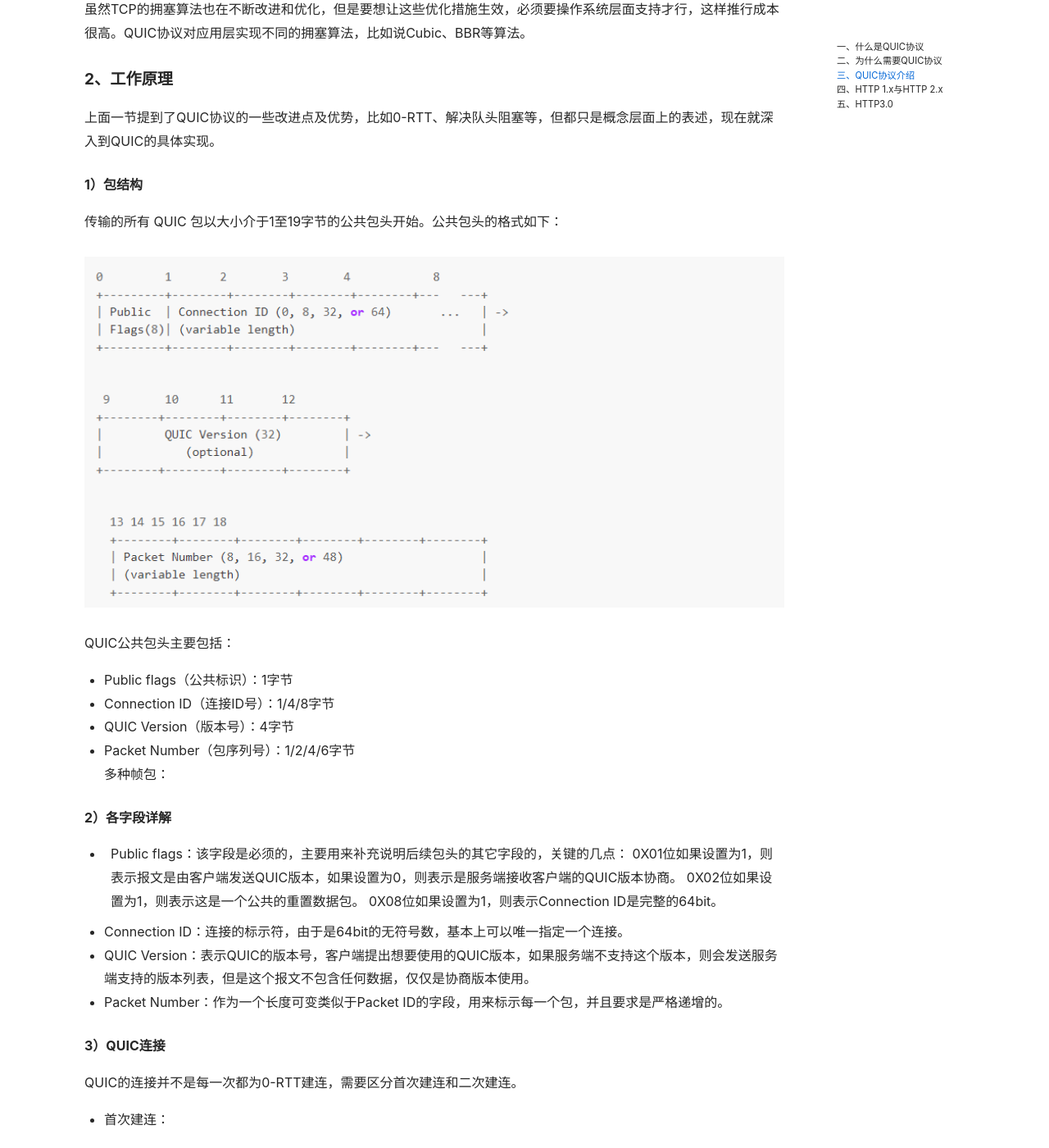
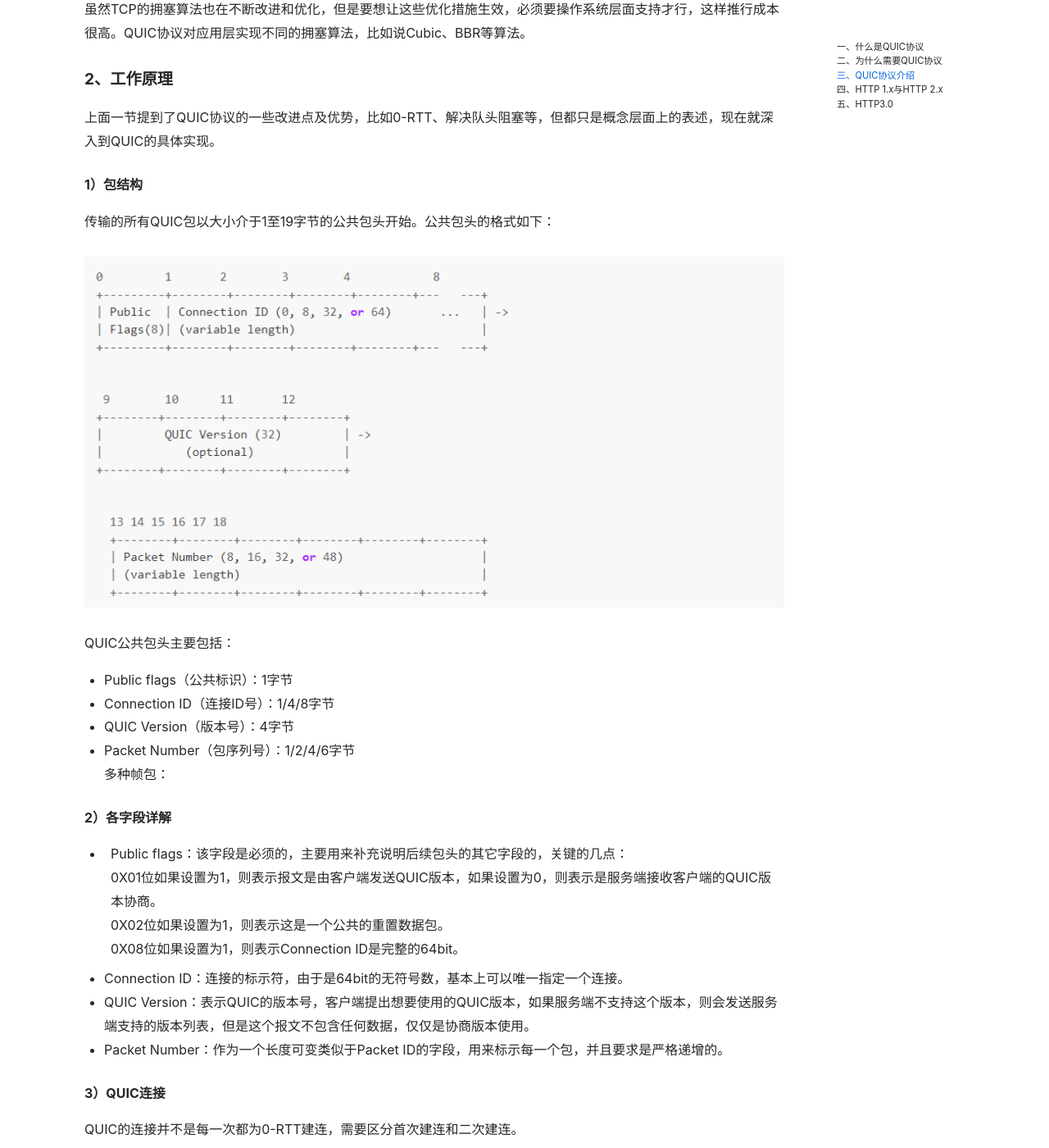
Before and after one commit to comeonlian/comeonlian.github.io, a Jekyll site: the page built from _posts/2019-04-01-quic-http.md, in a window 1280 px wide and 1400 px high, scrolled down 6400 px. Shown: the whole window at 82% size. Built offline with Jekyll 4.4.1, drawn with Linux system fonts in a browser that asks for light colours; nearby versions of some CDN libraries.

Commit message:
update file.

```diff
--- a/_posts/2019-04-01-quic-http.md
+++ b/_posts/2019-04-01-quic-http.md
@@ -106,13 +106,14 @@ TCP连接是由四元组唯一确定的，也就是说如果其中某个元素
 #### 2、工作原理
 上面一节提到了QUIC协议的一些改进点及优势，比如0-RTT、解决队头阻塞等，但都只是概念层面上的表述，现在就深入到QUIC的具体实现。
 ##### 1）包结构
-传输的所有 QUIC 包以大小介于1至19字节的公共包头开始。公共包头的格式如下：
+传输的所有QUIC包以大小介于1至19字节的公共包头开始。公共包头的格式如下：
 <br/>
 <br/>
 <img class="image" style="width: 1100px;" src="/assets/resource/docs/20190401-quic-http/20190401-quic-http-09.png"/>
 <br/>
 <br/>
 QUIC公共包头主要包括：
+
 -   Public flags（公共标识）：1字节
 -   Connection ID（连接ID号）：1/4/8字节
 -   QUIC Version（版本号）：4字节
@@ -122,9 +123,9 @@ QUIC公共包头主要包括：
 
 
 ##### 2）各字段详解
--   Public flags：该字段是必须的，主要用来补充说明后续包头的其它字段的，关键的几点：
-0X01位如果设置为1，则表示报文是由客户端发送QUIC版本，如果设置为0，则表示是服务端接收客户端的QUIC版本协商。
-0X02位如果设置为1，则表示这是一个公共的重置数据包。
+-   Public flags：该字段是必须的，主要用来补充说明后续包头的其它字段的，关键的几点：<br/>
+0X01位如果设置为1，则表示报文是由客户端发送QUIC版本，如果设置为0，则表示是服务端接收客户端的QUIC版本协商。<br/>
+0X02位如果设置为1，则表示这是一个公共的重置数据包。<br/>
 0X08位如果设置为1，则表示Connection ID是完整的64bit。
 
 -   Connection ID：连接的标示符，由于是64bit的无符号数，基本上可以唯一指定一个连接。
@@ -150,6 +151,7 @@ QUIC的连接并不是每一次都为0-RTT建连，需要区分首次建连和
 QUIC提供基于Connection和Stream的两种流量控制。
 可以简单将Stream比作一次HTTP请求，而Connection则是一条TCP连接，基于多路复用的特性，在一条Connection上可以同时存在多个Stream，并且这多个Stream又相互独立，因此在做流量控制时，既要对Connection做流控，也要对Stream做流控。
 QUIC实现流控的原理大致如下：
+
 -   接收方通过window_update帧来通知发送方自己可以接收的字节数，类似于TCP的滑动窗口。
 -   还可以通过block帧来通知对端已经发生阻塞，暂时不要发送新的数据。
 <br/>
```
